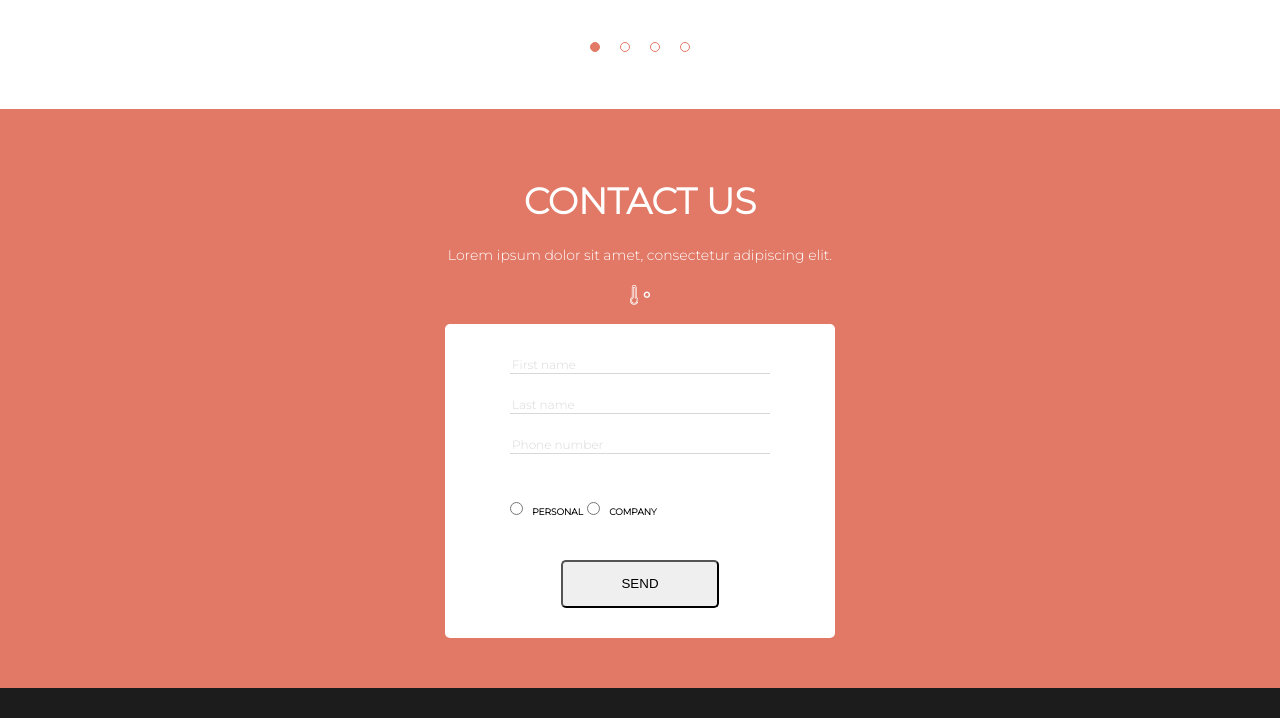
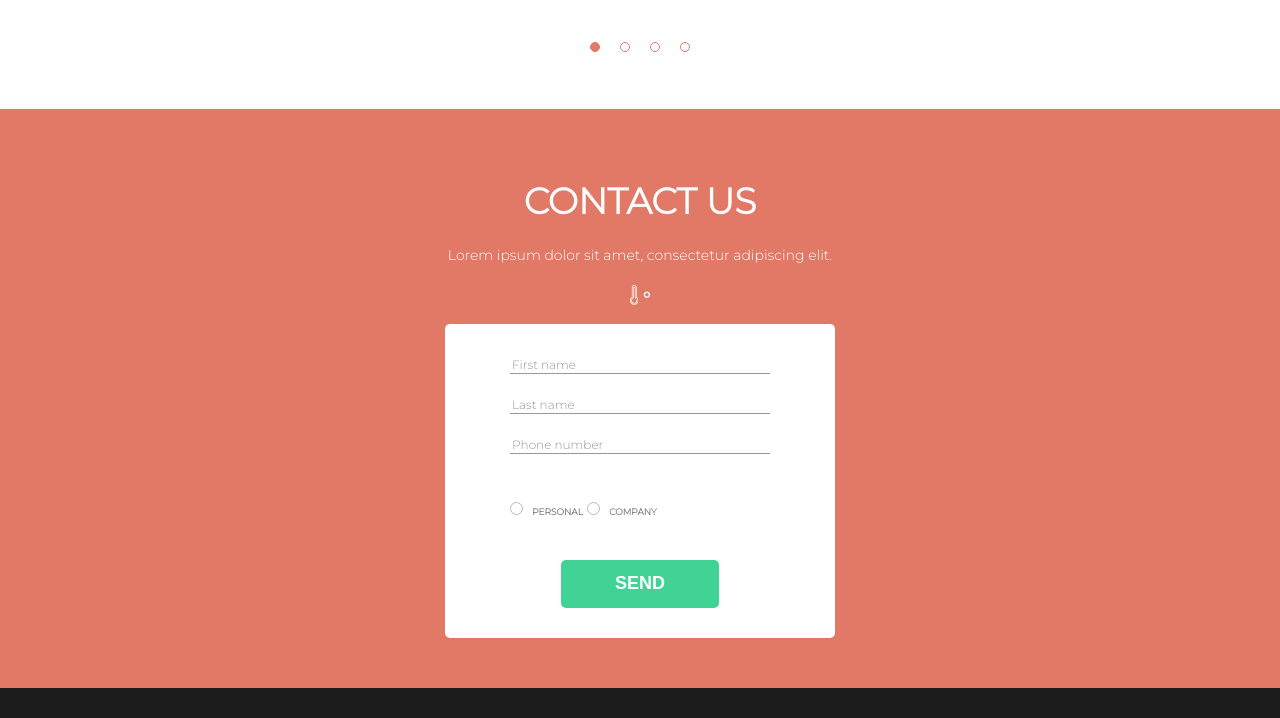
Before and after one commit to karolisjon/finalinis-atsiskaitymas, a website: page index.html in a window 1280 px wide. Shown: the part 4048-4766 px from the top of the page. Drawn offline with nearby package versions, Linux system fonts and the light colour scheme; no server answers.

Commit message:
fixing stuff i broke

```diff
--- a/css/src/contact.scss
+++ b/css/src/contact.scss
@@ -122,3 +122,84 @@
     justify-content: center;
 
 }
+
+
+///////////////////////////////////////////////////////////////
+
+
+
+
+
+.contact-form {
+    width: 390px;
+    height: 314px;
+    background-color: #FFFFFF;
+    border-radius: 5px;
+    position: relative;
+    margin-bottom: 50px;
+
+    .contact-form-container {
+        width: 260px;
+        margin-left: 65px;
+        margin-right: 65px;
+        opacity: 50%;
+    }
+
+    .contact-form-checkboxes {
+        display: inline-block;
+        margin-bottom: 32px;
+        margin-bottom: 41px;
+            margin-top: 26px;
+    }
+
+    ::placeholder {
+        font-size: 12px;
+        font-family: 'Montserrat', sans-serif;
+        color: #333;
+    }
+
+    input[type="text" i]  {
+        border: none;
+        width: 260px;
+        border-bottom: 1px solid #333;
+        margin-bottom: 20px;
+        outline: none;
+
+
+        &:nth-child(1) {
+            padding-top: 33px;
+        }
+
+    }
+
+    .contact-button {
+        display: flex;
+        justify-content: center;
+        align-items: center;
+
+    #contact-form-button {
+        width: 158px;
+        height: 48px;
+        border-radius: 5px;
+        margin-bottom: 32px;
+        display: flex;
+        justify-content: center;
+        align-items: center;
+        background-color: #41D395;
+        color: white;
+        font-weight: bold;
+        font-size: 18px;
+        transition: 0.3s linear;
+        border: none;
+
+        &:hover {
+            cursor: pointer;
+            border: 1px solid #e27866;
+            background-color: #1c1c1c;
+            color: #e27866;
+            border-radius: 5px;
+            }
+
+    }
+}
+}
--- a/index.html
+++ b/index.html
@@ -68,16 +68,6 @@
                         <!-- <hr style="background-color: #D8D8D8; width: 260px;"> -->
                         <p>Type of subscription</p>
                         <div class="form-checkboxes">
-                            <!-- <div class="radio-wrap">
-                                <label class="radio-container">
-                                    <input type="radio" name="radios" class="input">
-                                    <span style="font-weight: bold; font-size: 9px; margin-left: 5px;">MONTHLY</span>
-                                </label>
-                                <label class="radio-container">
-                                    <input type="radio" name="radios" class="input">
-                                    <span style="font-weight: bold; font-size: 9px; margin-left: 5px;">YEARLY</span>
-                                </label>
-                            </div> -->
                             <div class="radio-wrap">
                             <div class="radio-input-wrap">
                                 <input type="radio" name="subscription" id="subscription-monthly">
@@ -656,26 +646,26 @@
                     </div>
                 </div>
                 <div class="hero-container">
-                <form class="hero-form">
-                    <div class="form-container">
+                <form class="contact-form">
+                    <div class="contact-form-container">
                         <input type="text" placeholder="First name">
                         <input type="text" placeholder="Last name">
                         <input type="text" placeholder="Phone number">
-                        <div class="form-checkboxes">
-                            <div class="radio-wrap">
+                        <div class="contact-form-checkboxes">
+                            <div class="contact-radio-wrap">
                                 <label class="radio-container">
                                     <input type="radio" name="radios" class="input">
                                     <span style="font-weight: bold; font-size: 9px; margin-left: 5px;">PERSONAL</span>
                                 </label>
-                                <label class="radio-container">
+                                <label class="contact-adio-container">
                                     <input type="radio" name="radios" class="input">
                                     <span style="font-weight: bold; font-size: 9px; margin-left: 5px;">COMPANY</span>
                                 </label>
                             </div>
                         </div>
                     </div>
-                    <div class="button">
-                    <button id="form-button">SEND</button>
+                    <div class="contact-button">
+                    <button id="contact-form-button">SEND</button>
                 </div>
                 </form>
                 </div>
```
Also changed, not shown: css/style.css.
